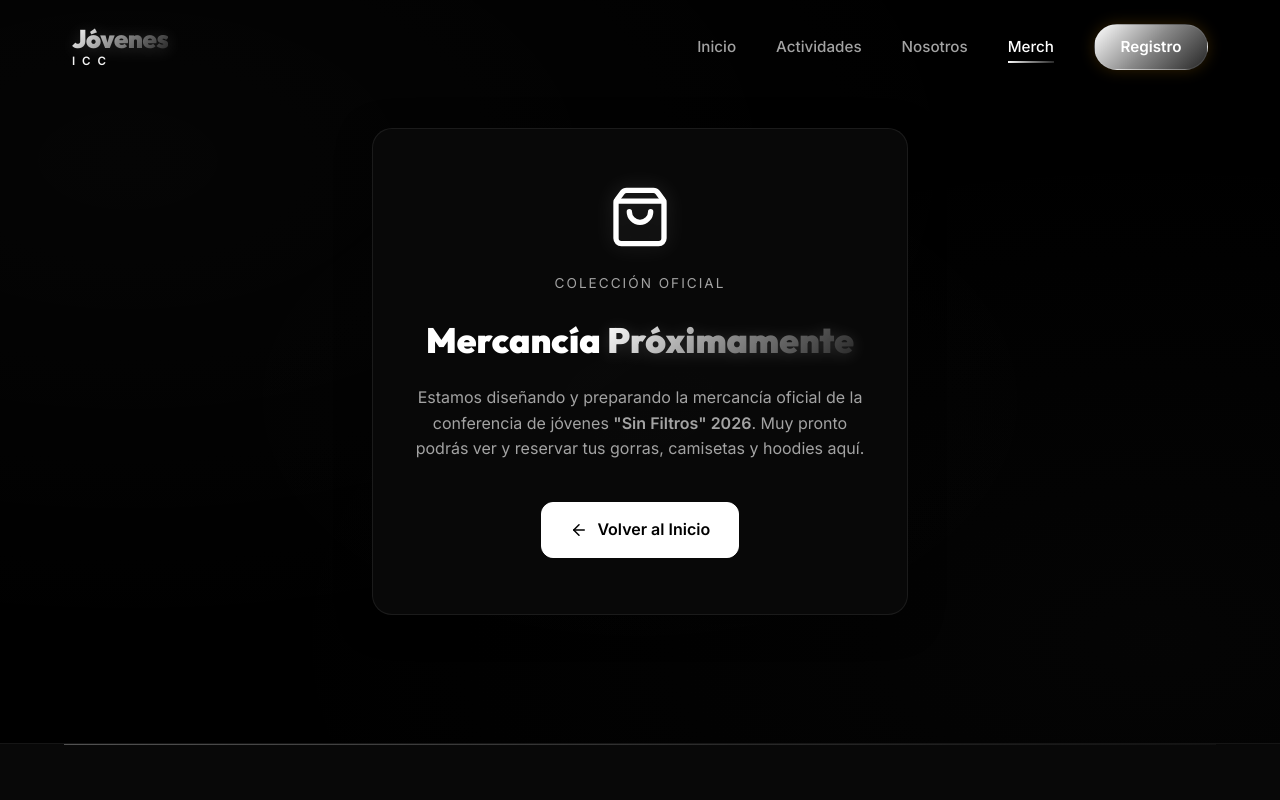
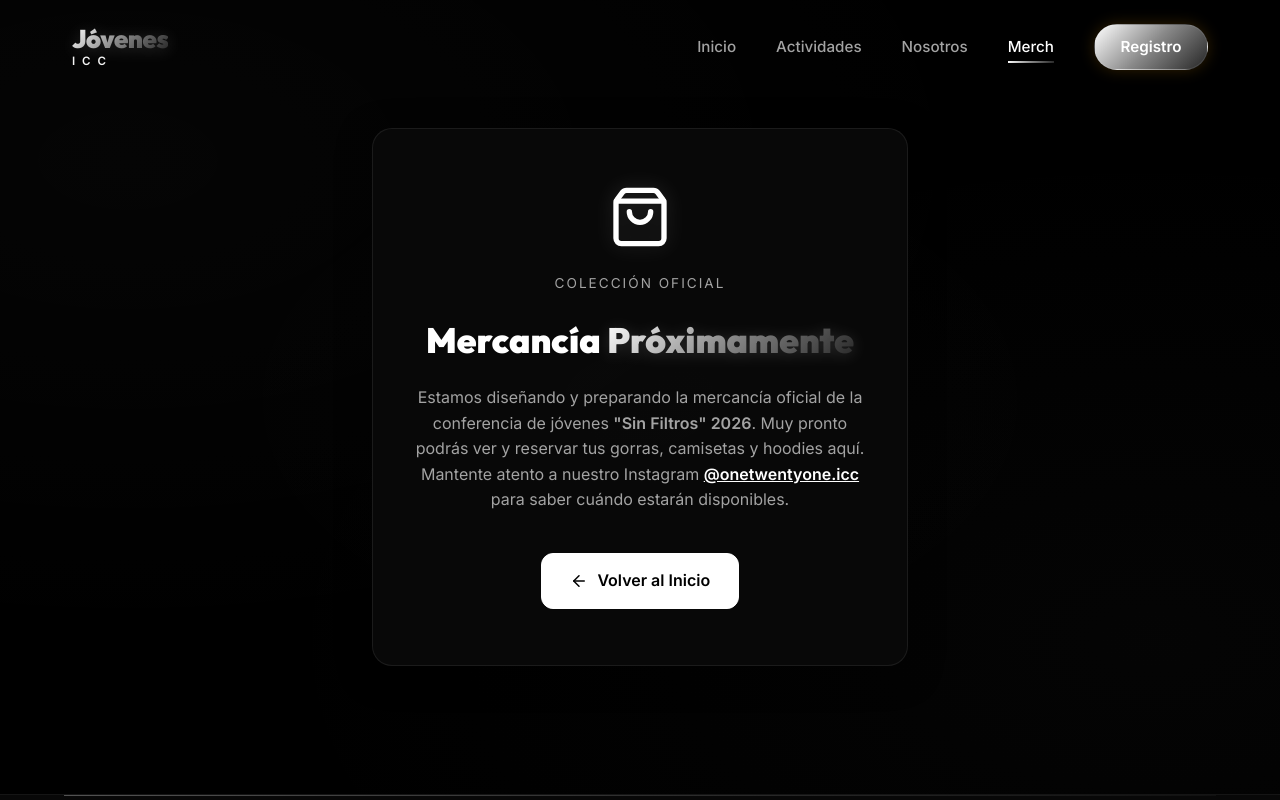
Before and after one commit to Kevito11/OneTwentyOne-kvaldez, a React (Vite) app: page /merch in a window 1280 px wide. Shown: the top 800 px of the page. Built offline with nearby package versions, Linux system fonts and the light colour scheme.

Commit message:
feat: agregar aviso e hipervinculo de Instagram de OneTwentyOne en anuncios de mercancia

```diff
--- a/src/pages/Merch/Merch.jsx
+++ b/src/pages/Merch/Merch.jsx
@@ -265,6 +265,8 @@ const Merch = () => {
 
           <p className="description" style={{ color: 'var(--text-secondary)', fontSize: '1rem', lineHeight: '1.6', margin: '0 0 1rem 0' }}>
             Estamos diseñando y preparando la mercancía oficial de la conferencia de jóvenes <strong>"Sin Filtros" 2026</strong>. Muy pronto podrás ver y reservar tus gorras, camisetas y hoodies aquí.
+            <br />
+            Mantente atento a nuestro Instagram <a href="https://instagram.com/onetwentyone.icc" target="_blank" rel="noopener noreferrer" style={{ color: 'white', fontWeight: 'bold', textDecoration: 'underline' }}>@onetwentyone.icc</a> para saber cuándo estarán disponibles.
           </p>
 
           <Link to="/" className="btn-primary-back" style={{ display: 'inline-flex', alignItems: 'center', gap: '0.6rem', background: 'white', color: 'black', border: '1px solid white', padding: '0.9rem 1.75rem', borderRadius: '12px', fontWeight: '700', textDecoration: 'none', transition: 'all 0.3s ease' }}>
--- a/src/pages/Registration/Registration.jsx
+++ b/src/pages/Registration/Registration.jsx
@@ -764,7 +764,7 @@ const Registration = () => {
                     <ShoppingBag size={40} style={{ color: 'var(--text-secondary)', opacity: 0.8 }} />
                     <h3 style={{ fontSize: '1.1rem', fontWeight: '800', margin: 0, color: 'white' }}>Mercancía Oficial</h3>
                     <p style={{ color: 'var(--text-secondary)', fontSize: '0.85rem', lineHeight: '1.5', margin: 0, maxWidth: '380px' }}>
-                      <strong>¡Próximamente!</strong> Estamos preparando la colección oficial de artículos "Sin Filtros" 2026. Podrás verla y adquirirla muy pronto. Mantente atento.
+                      <strong>¡Próximamente!</strong> Estamos preparando la colección oficial de artículos "Sin Filtros" 2026. Podrás verla y adquirirla muy pronto. Mantente atento a nuestro Instagram <a href="https://instagram.com/onetwentyone.icc" target="_blank" rel="noopener noreferrer" style={{ color: 'white', fontWeight: 'bold', textDecoration: 'underline' }}>@onetwentyone.icc</a> para saber cuándo estarán disponibles.
                     </p>
                   </div>
                 )}
```
